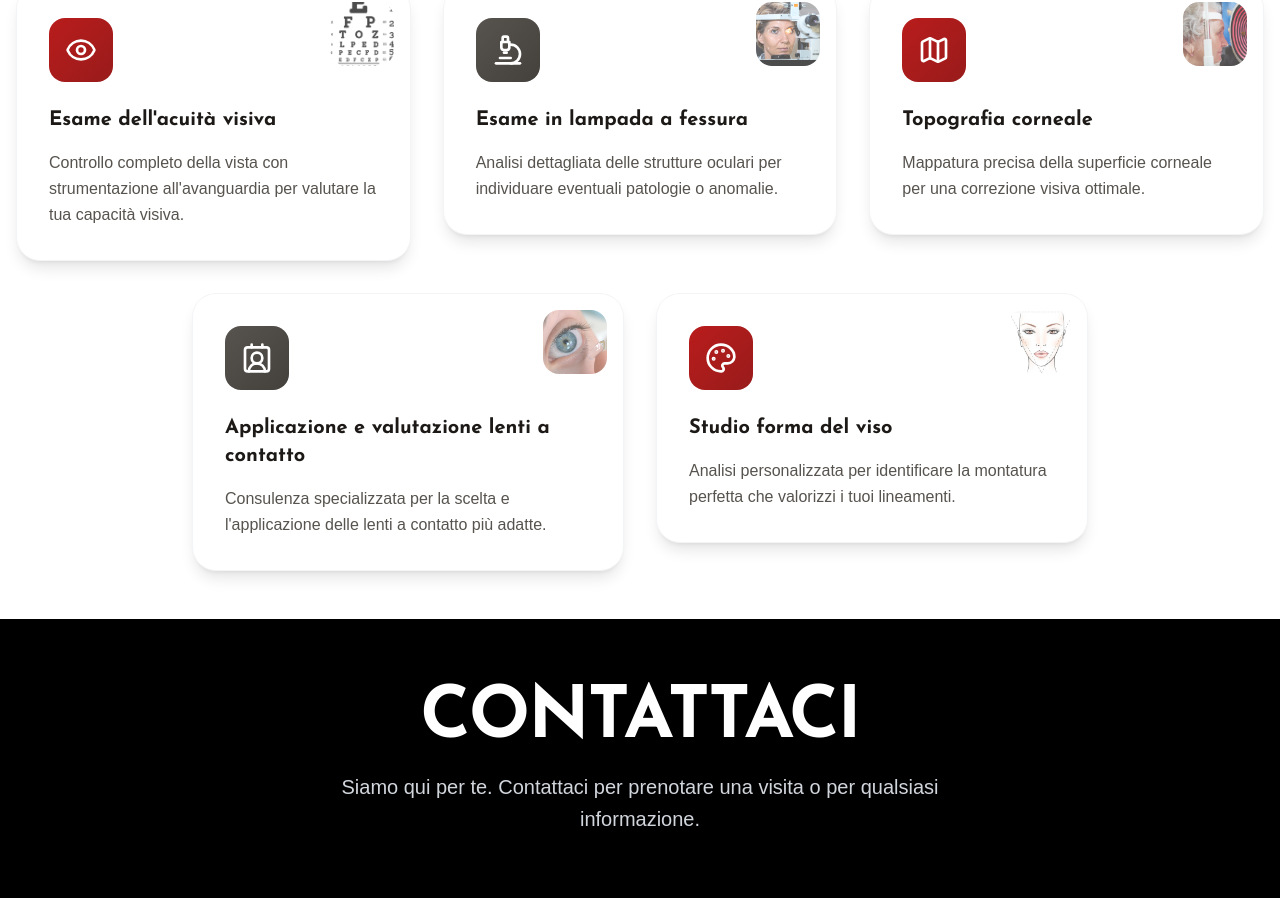
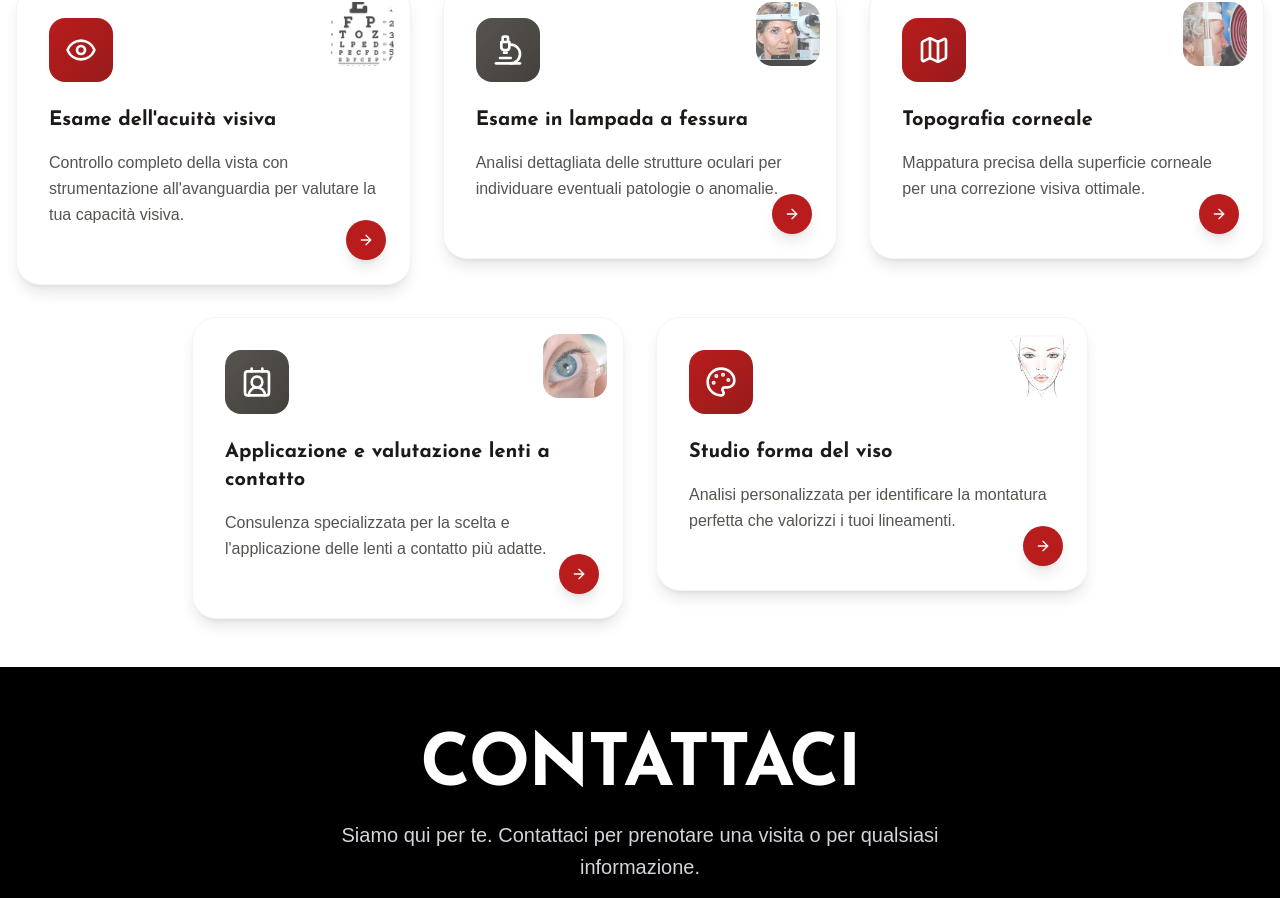
Before and after one commit to Kekkozzz/ottica_fazio, a Next.js app: page / in a window 1280 px wide. Shown: the part 3707-4605 px from the top of the page. Built offline with nearby package versions, Linux system fonts and the light colour scheme; a web font is replaced by a local one.

Commit message:
feat: Add CTA button with arrow icon to service descriptions for enhanced user interaction

```diff
--- a/src/components/sections/OurServices.js
+++ b/src/components/sections/OurServices.js
@@ -1,5 +1,5 @@
 import StaggerContainer, { StaggerItem } from '@/components/animations/StaggerContainer';
-import { Eye, Microscope, Map, ContactRound, Palette } from 'lucide-react';
+import { Eye, Microscope, Map, ContactRound, Palette, ArrowRight } from 'lucide-react';
 import Image from 'next/image';
 
 export default function OurServices() {
@@ -76,9 +76,16 @@ export default function OurServices() {
                                         <h3 className="font-bold text-xl mb-4 text-warm-gray-900 group-hover:text-primary transition-colors duration-300">
                                             {service.title}
                                         </h3>
-                                        <p className="text-warm-gray-600 leading-relaxed">
+                                        <p className="text-warm-gray-600 leading-relaxed mb-6">
                                             {service.description}
                                         </p>
+
+                                        {/* CTA Button - Bottom Right */}
+                                        <div className="absolute bottom-6 right-6">
+                                            <button className="bg-primary hover:bg-bordeaux-600 text-white w-10 h-10 rounded-full flex items-center justify-center transition-all duration-300 hover:scale-110 shadow-lg group-hover:shadow-xl cursor-pointer">
+                                                <ArrowRight size={16} strokeWidth={2} />
+                                            </button>
+                                        </div>
 
                                         {/* Immagine in alto a destra */}
                                         <div className="absolute top-4 right-4 w-16 h-16 rounded-2xl overflow-hidden opacity-70 group-hover:opacity-100 transition-opacity duration-300">
@@ -112,9 +119,16 @@ export default function OurServices() {
                                         <h3 className="font-bold text-xl mb-4 text-warm-gray-900 group-hover:text-primary transition-colors duration-300">
                                             {service.title}
                                         </h3>
-                                        <p className="text-warm-gray-600 leading-relaxed">
+                                        <p className="text-warm-gray-600 leading-relaxed mb-6">
                                             {service.description}
                                         </p>
+
+                                        {/* CTA Button - Bottom Right */}
+                                        <div className="absolute bottom-6 right-6">
+                                            <button className="bg-primary hover:bg-bordeaux-600 text-white w-10 h-10 rounded-full flex items-center justify-center transition-all duration-300 hover:scale-110 shadow-lg group-hover:shadow-xl cursor-pointer">
+                                                <ArrowRight size={16} strokeWidth={2} />
+                                            </button>
+                                        </div>
 
                                         {/* Immagine in alto a destra */}
                                         <div className="absolute top-4 right-4 w-16 h-16 rounded-2xl overflow-hidden opacity-70 group-hover:opacity-100 transition-opacity duration-300">
```
